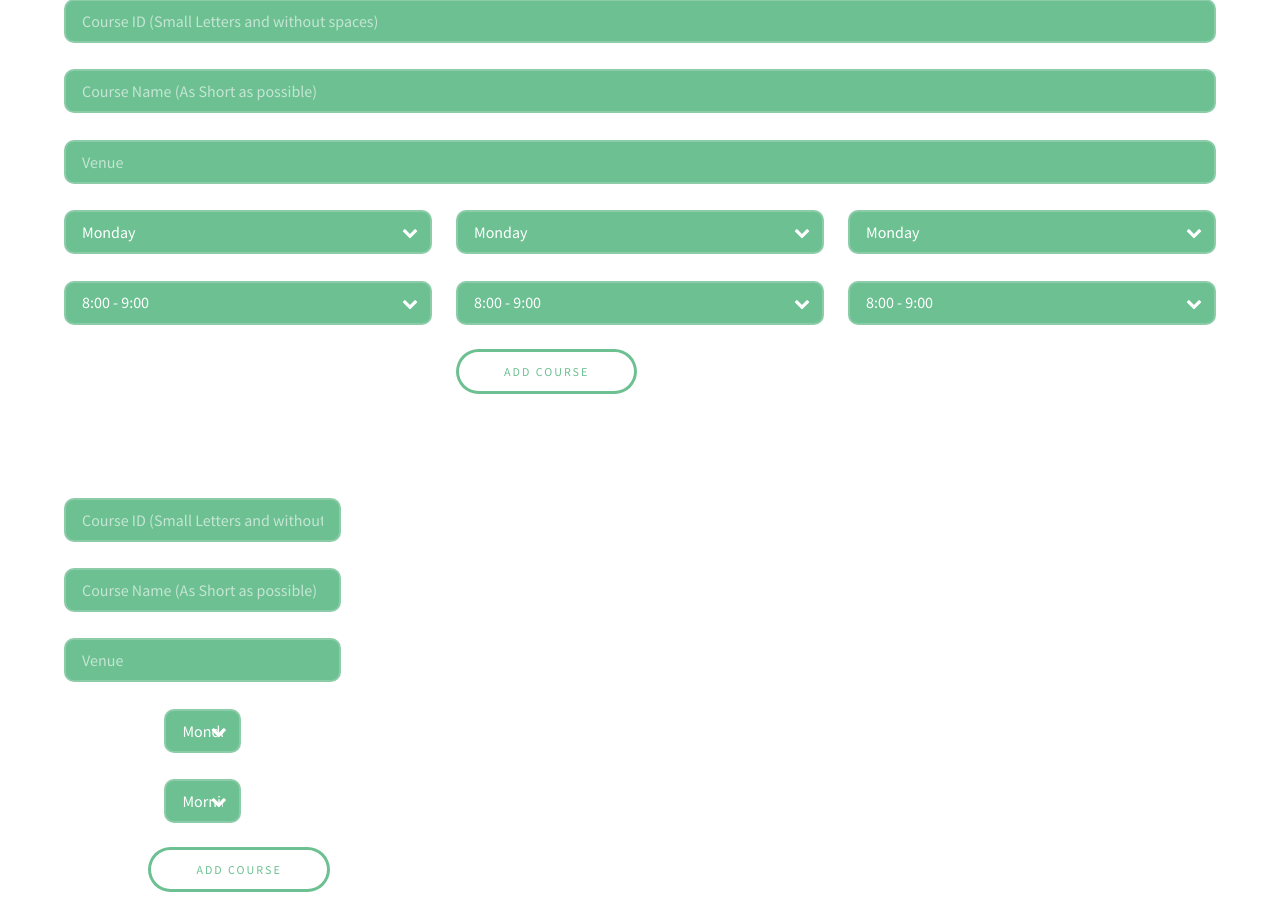
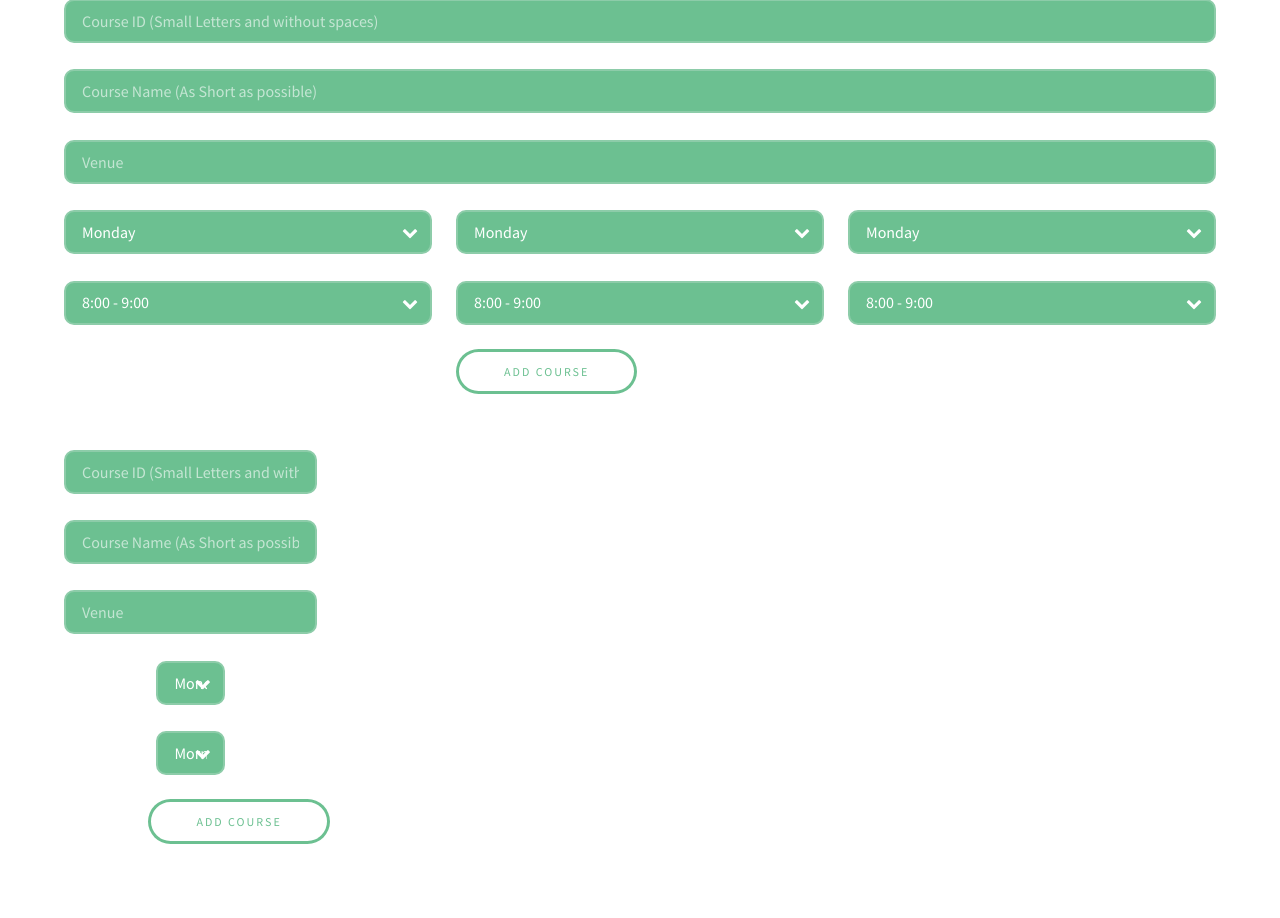
Before and after one commit to saibhaskardevatha/iitg-tt, a PHP site: page /admin/fresher.php in a window 1280 px wide. Shown: the part 179-1097 px from the top of the page. After the commit the page ends 1023 px from the top, so only its background shows below. Run offline with PHP 8.4, Linux system fonts and the light colour scheme.

Commit message:
ui factoring

```diff
--- a/admin/fresher.php
+++ b/admin/fresher.php
@@ -111,7 +111,7 @@
                         <div class="3u$ 12u(large)"></div>
                     </div>
                     <div class="inner">
-                    <div class="row uniform">
+                    <div class="uniform">
                         <div class="3u 12u(large)"></div>
                         <div class="6u 12u(large)">
                             <form method="post" action="helpers/fresher_lab.php">
--- a/admin/helpers.sql
+++ /dev/null
@@ -1 +0,0 @@
-SELECT a.id, a.name, a.start_time, a.end_time, b.venue, b.event_id FROM wednesday a INNER JOIN courses_senior b ON a.id = b.id WHERE a.id = 'ee544' OR a.id ='ee545';
```
